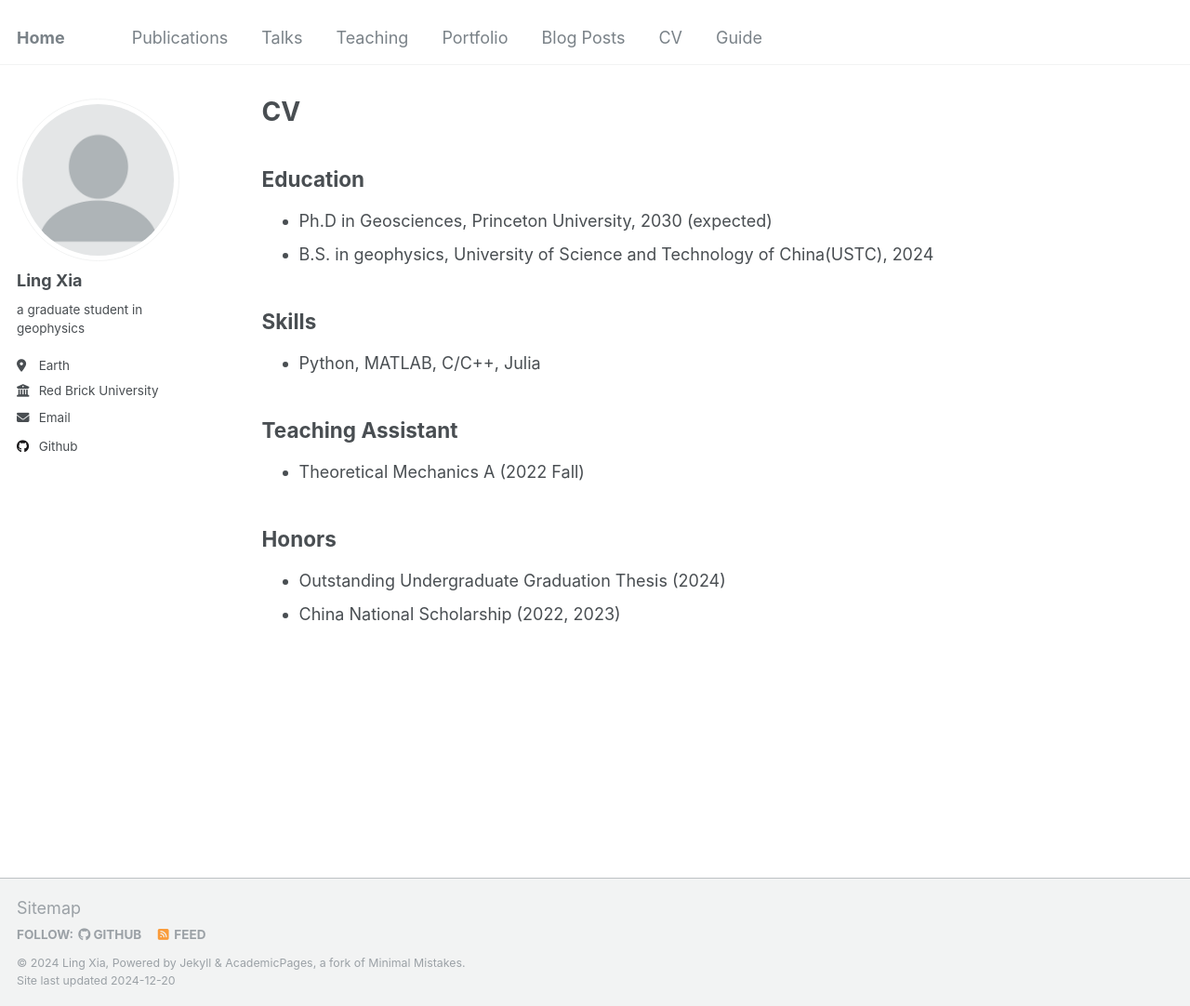
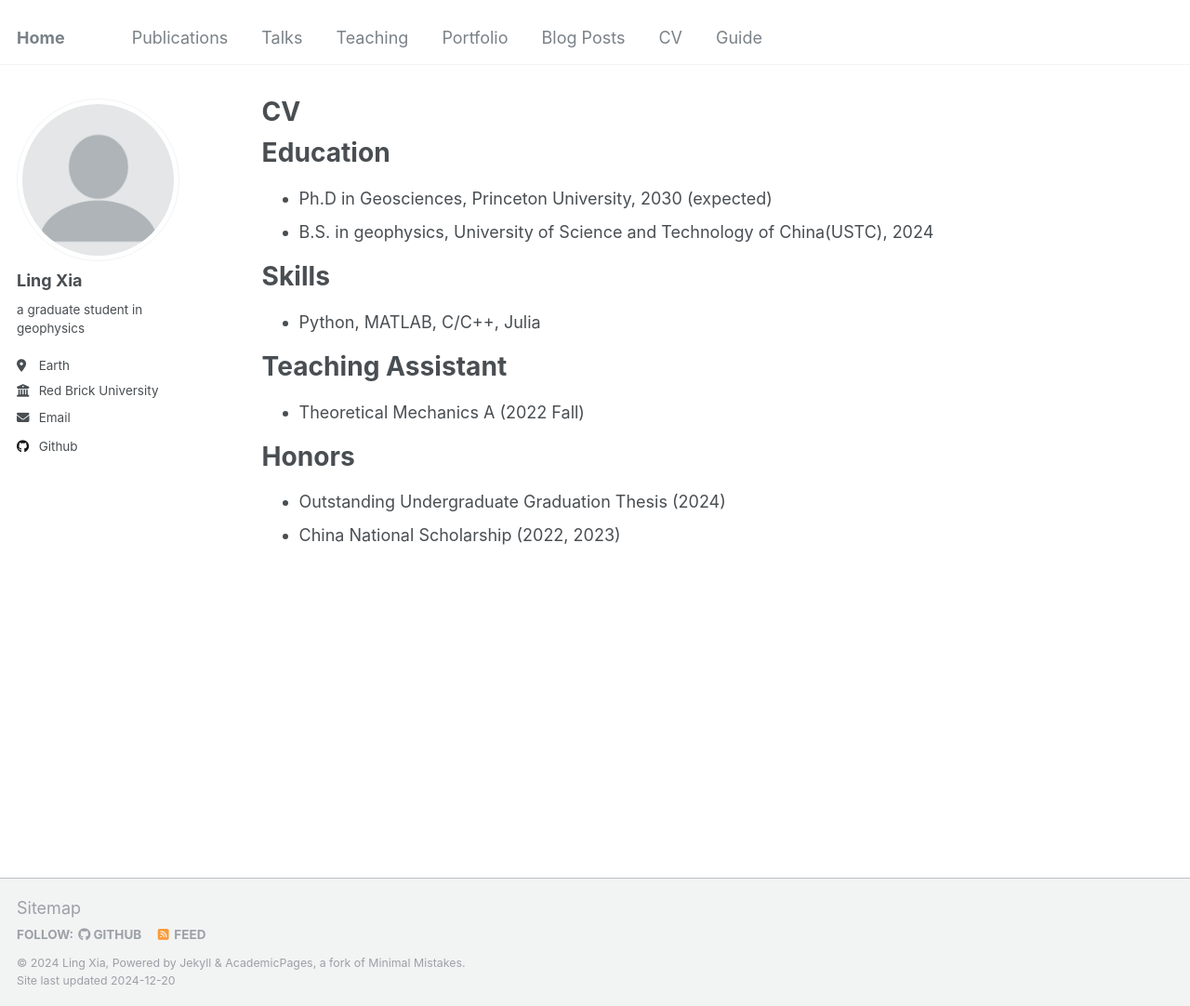
Before and after one commit to xialing2003/xialing2003.github.io, a Jekyll site: the page built from _pages/cv.md, in a window 1280 px wide and 1082 px high. Shown: the whole window at 93% size. Built offline with Jekyll 4.4.1, drawn with Linux system fonts in a browser that asks for light colours.

Commit message:
Update cv.md

```diff
--- a/_pages/cv.md
+++ b/_pages/cv.md
@@ -9,20 +9,24 @@ redirect_from:
 
 {% include base_path %}
 
-## Education
+Education
+====
 
 * Ph.D in Geosciences, Princeton University, 2030 (expected)
 * B.S. in geophysics, University of Science and Technology of China(USTC), 2024
 
-## Skills
+Skills
+====
 
 * Python, MATLAB, C/C++, Julia
 
-## Teaching Assistant
+Teaching Assistant
+====
 
 * Theoretical Mechanics A (2022 Fall)
 
-## Honors
+Honors
+====
 
 * Outstanding Undergraduate Graduation Thesis (2024)
 * China National Scholarship (2022, 2023)
```
